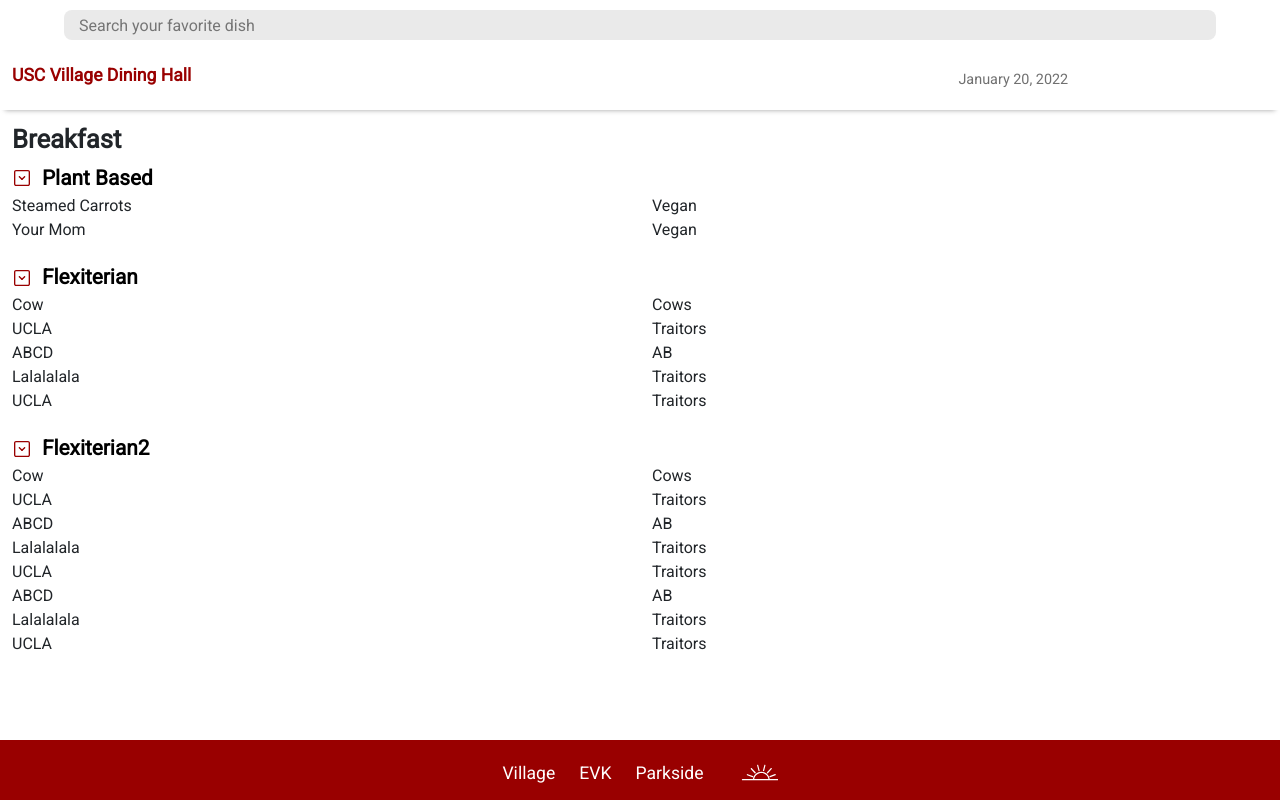
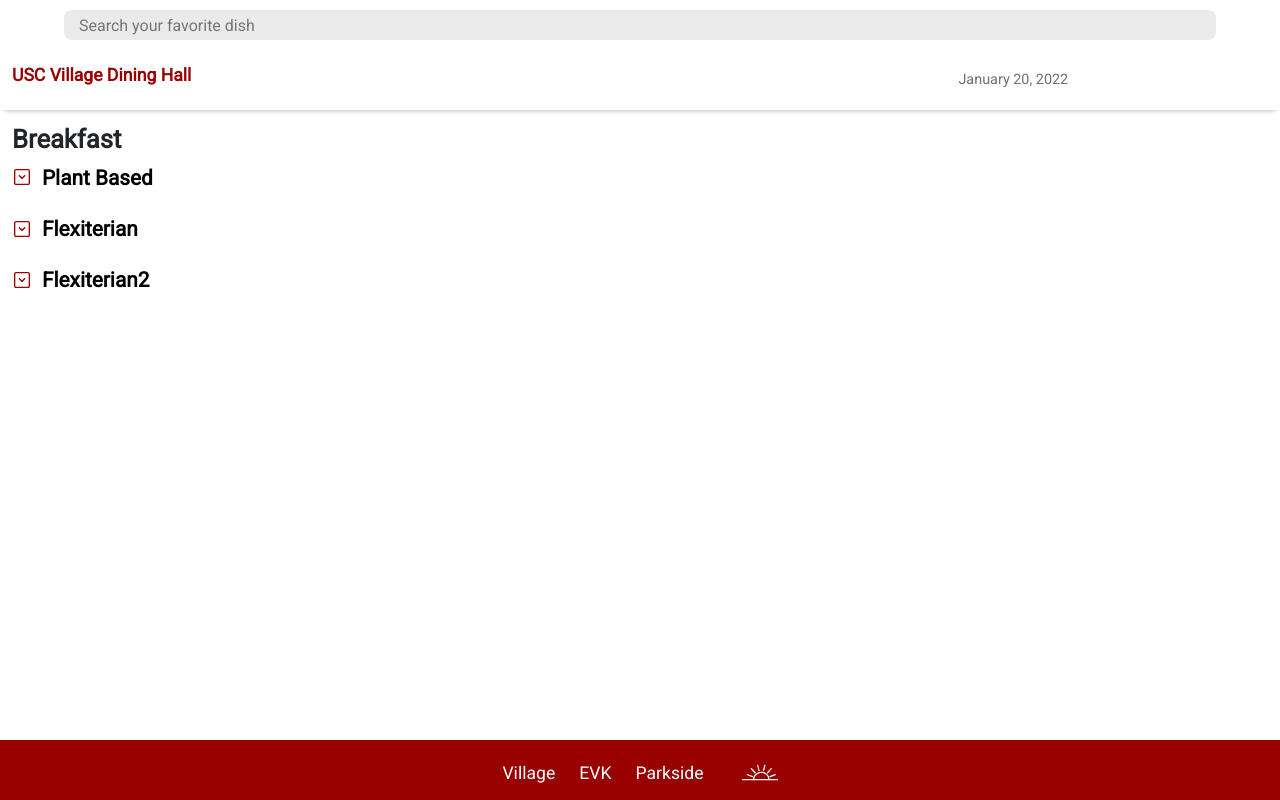
Before and after one commit to scottmai/trojan-dining, a React (Create React App) app in the folder frontend/: page / in a window 1280 px wide. Built offline with nearby package versions, Linux system fonts and the light colour scheme; data requests are answered from the project's data file.

Commit message:
dropdown functionality added!

```diff
--- a/frontend/src/components/MealSection.js
+++ b/frontend/src/components/MealSection.js
@@ -1,23 +1,57 @@
 import MealItem from './MealItem'
 import dropdownIcon from '../assets/icons/dropdown.svg'
+import dropupIcon from '../assets/icons/dropup.svg'
+import React from 'react';
 
-const MealSection = (props) => {
+class MealSection extends React.Component {
 
-    return (
-        <div className="mealSection">
-            <button className="sectionTitle">
-                <img src={dropdownIcon} alt="dropdown" />
-                <span>{props.stations}</span>
-            </button>
+    constructor(props) {
+        super(props);
+        this.state = {
+            toggled: false,
+        };
+    }
+
+    toggleDropdown = () => {
+        this.setState(prevState => ({
+            toggled: !prevState.toggled,
+        }));
+
+        if (this.state.toggled) {
+
+        }
+    }
+
+    render() {
+        const toggled = this.state.toggled;
+        let dropdownContent;
+        let dropdownIconRender;
+
+        if (toggled) {
+            dropdownIconRender =<img src={dropupIcon} alt="dropdown" />;
+            dropdownContent = (
                 <div className="dropdown-container">
-                {props.items.map(function(item) {
+                    {this.props.items.map(function(item) {
                         return (
                             <MealItem name={item.name} allergens={item.allergens} />
                         );
                     })}
                 </div>
+            );
+        } else {
+            dropdownIconRender = <img src={dropdownIcon} alt="dropdown" />;
+        }
+
+        return (
+            <div className="mealSection">
+                <button className="sectionTitle" onClick={this.toggleDropdown}>
+                    {dropdownIconRender}
+                    <span>{this.props.stations}</span>
+                </button>
+                {dropdownContent}
             </div>
         );
     }
+}
 
 export default MealSection;
--- a/frontend/src/index.scss
+++ b/frontend/src/index.scss
@@ -58,6 +58,7 @@ body {
         }
         img {
             width: 20px;
+            padding-bottom: 2px;
         }
     }
     dropdown-container {
```
Also changed, not shown: frontend/src/assets/icons/dropup.svg (added). Lines whose indentation alone changed are shown as unchanged.
